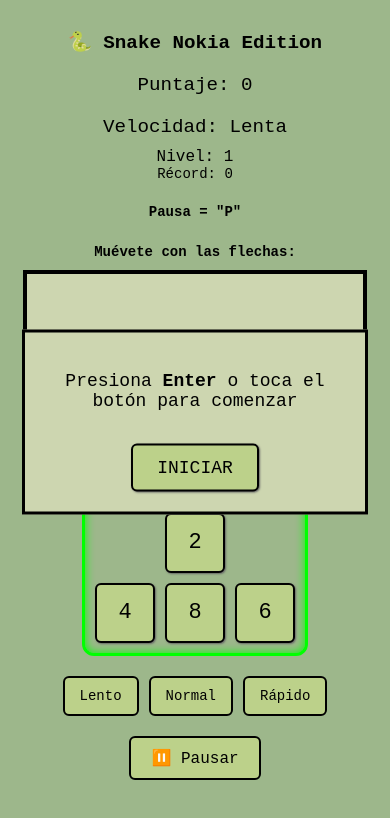
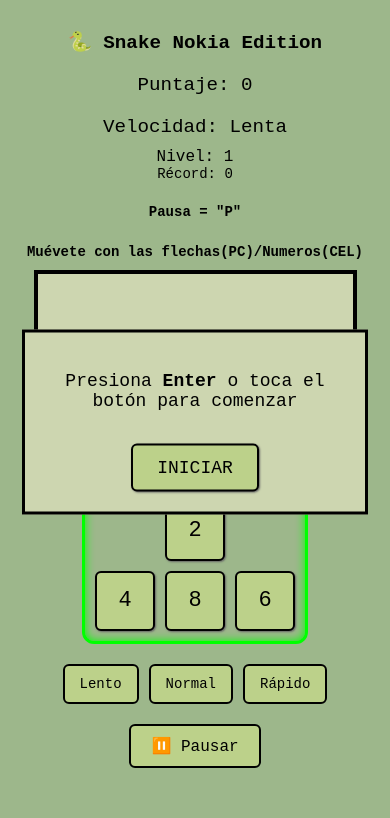
Before and after one commit to Ponirec/vibora-nokia, a plain HTML site: page index.html in a window 390 px wide. Drawn offline with Linux system fonts and the light colour scheme.

Commit message:
Actualization responsive

```diff
--- a/index.html
+++ b/index.html
@@ -20,7 +20,7 @@
 
   <h2>Pausa = "P"</h2>
 
-  <h3>Muévete con las flechas:  </h3>
+  <h3>Muévete con las flechas(PC)/Numeros(CEL)  </h3>
 
   <canvas id="gameCanvas" width="168" height="96"></canvas>
 
--- a/style.css
+++ b/style.css
@@ -252,6 +252,11 @@ body {
 
 
   @media (max-width: 600px) {
+
+    body {
+      overflow-y: hidden;
+    }
+
     #speedControls {
       display: flex;
     }
@@ -259,4 +264,9 @@ body {
     #pauseContainer {
       display: block;
     }
+
+    canvas {
+      max-width: 90%;
+      height: auto;
+    }
   }
```
